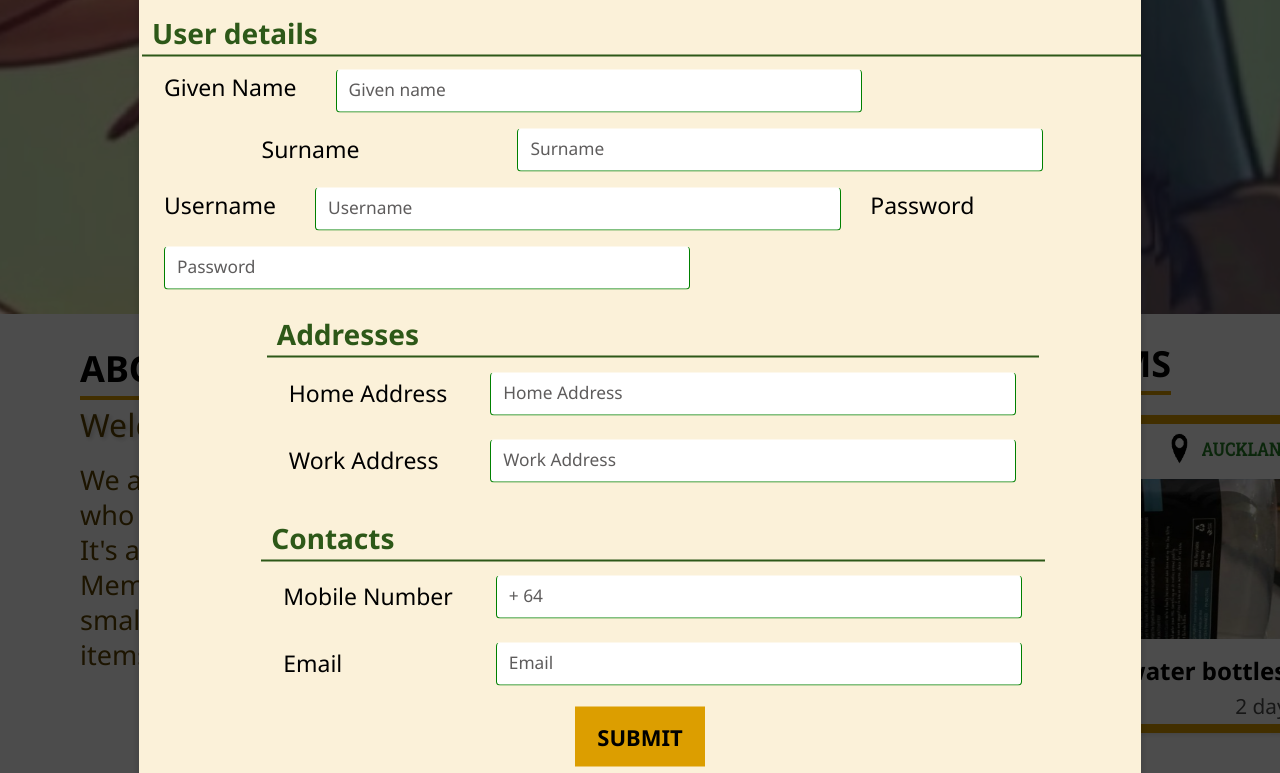
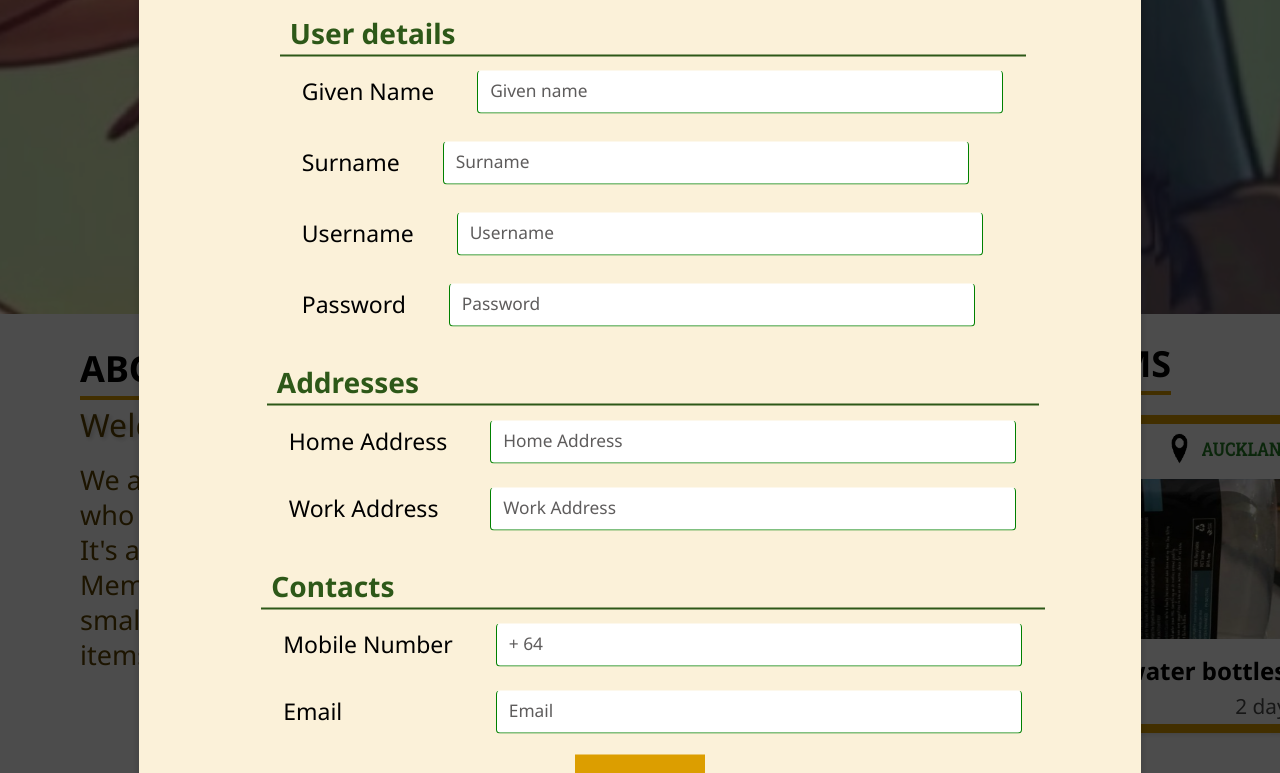
Before and after one commit to sojungnancy/HCI-project-submission, a plain HTML site: page index.html in a window 1280 px wide. Both pictures are taken after a click on the button "Sign up now.". Shown: the part 346-1119 px from the top of the page. Drawn offline with Linux system fonts and the light colour scheme.

Commit message:
Update index.html

```diff
--- a/index.html
+++ b/index.html
@@ -151,7 +151,6 @@
         </div>
       </div>
     </div>
-
     <!-- ///////////////////////////////////////////////// -->
 
     <div id="form-ct">
@@ -174,31 +173,30 @@
               <section id="userInfo">
                 <div id="user-details">
                   <legend>User details</legend>
+                  <fieldset>
                     <label for="given-name">Given Name</label>
                     <input
                       type="text"
                       id="given-name"
-                    class="given-name"
-                    name="given-name"
                       placeholder="Given name"
                     />
-
-                  <div
-                    style="
-                      display: flex;
-                      justify-content: space-around;
-                      margin: 0 36px;
-                    "
-                  >
+                  </fieldset>
+                  <fieldset>
                     <label for="sur-name">Surname</label>
                     <input type="text" id="sur-name" placeholder="Surname" />
-                  </div>
-
+                  </fieldset>
+                  <fieldset>
                     <label for="username">Username</label>
                     <input type="text" id="username" placeholder="Username" />
-
+                  </fieldset>
+                  <fieldset>
                     <label for="password">Password</label>
-                  <input type="password" id="password" placeholder="Password" />
+                    <input
+                      type="password"
+                      id="password"
+                      placeholder="Password"
+                    />
+                  </fieldset>
                 </div>
               </section>
 
```
Lines whose indentation alone changed are shown as unchanged.
